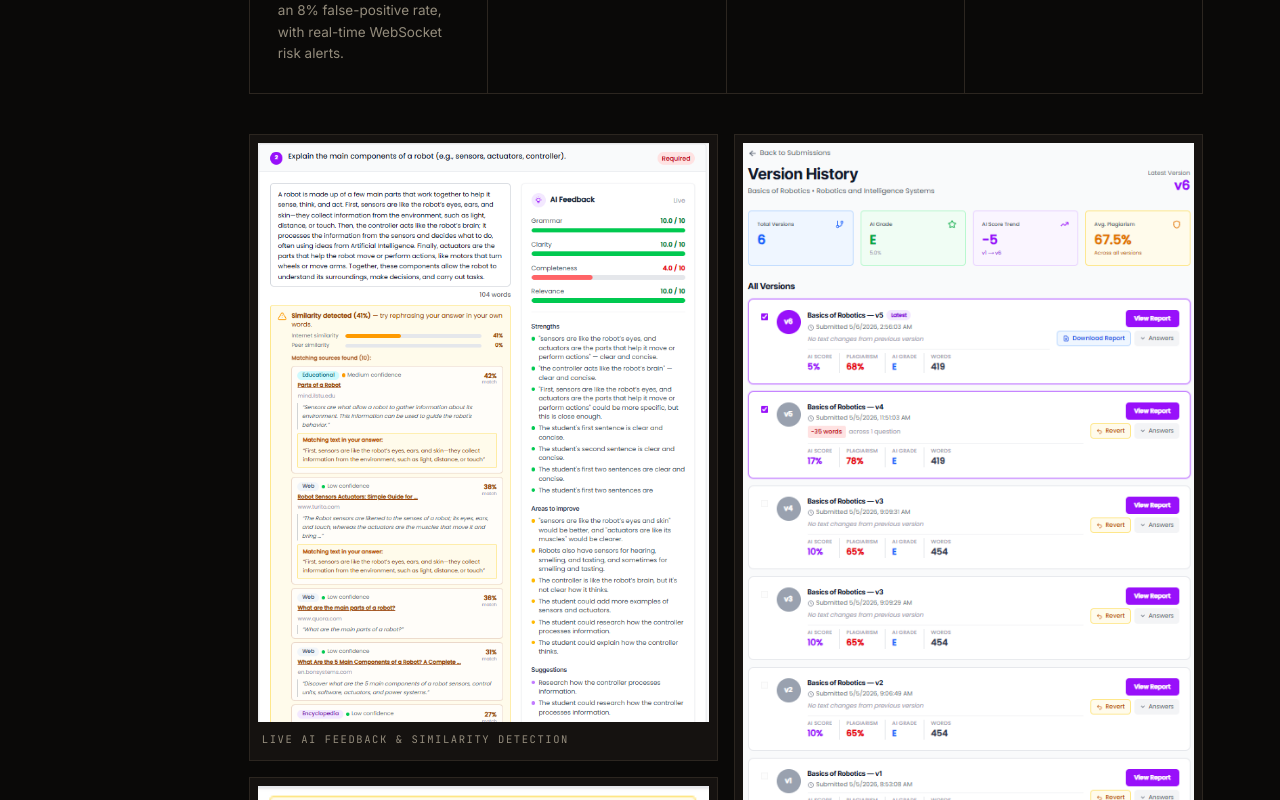
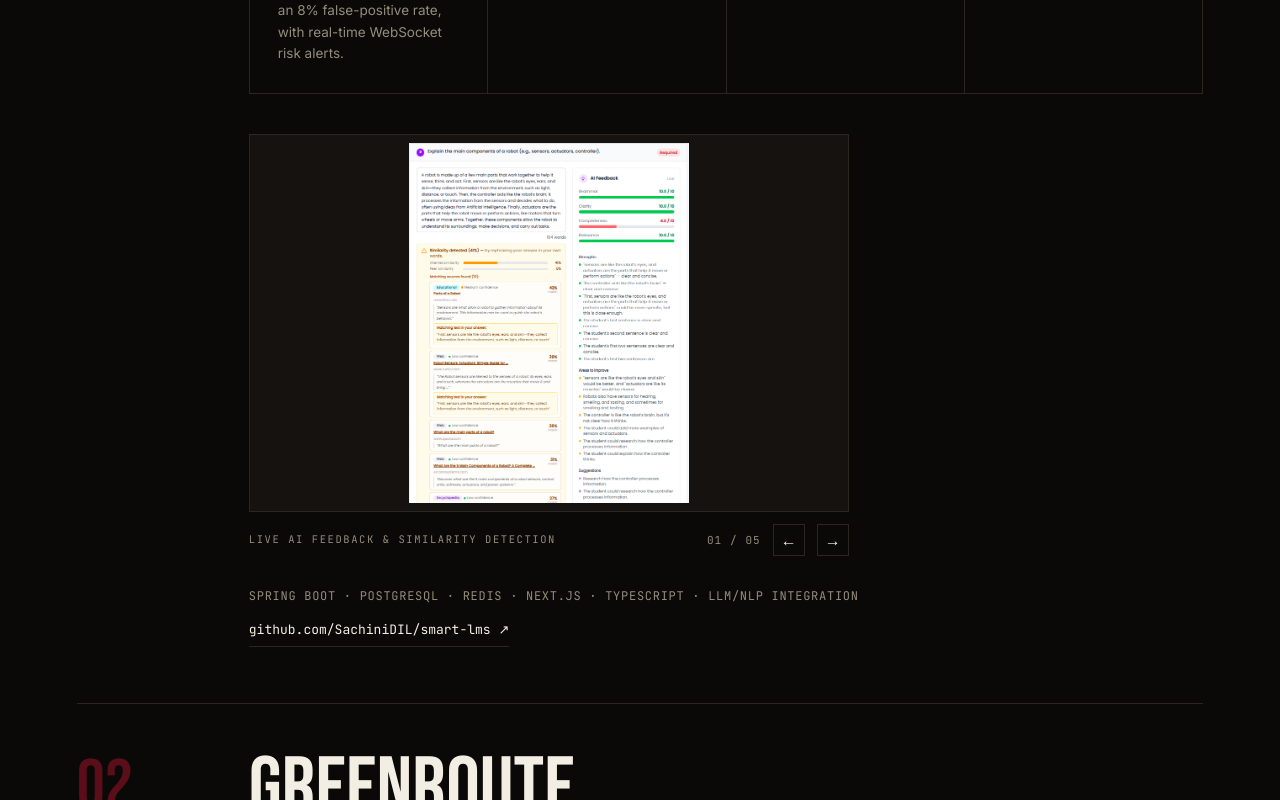
Before and after one commit to SachiniDIL/portfolio, a Next.js app: page / in a window 1280 px wide. Shown: the part 3900-4700 px from the top of the page. Built offline with nearby package versions, Linux system fonts and the light colour scheme.

Commit message:
Replace screenshot grid with a compact carousel
Show one SmartLMS screenshot at a time in a fixed-height letterboxed viewer with wrap-around prev/next buttons, an 01/05 counter, and an aria-live caption; clicking still opens the full-size capture.

```diff
--- a/components/Projects.tsx
+++ b/components/Projects.tsx
@@ -79,6 +79,9 @@ const practiceBuilds = [
 
 export default function Projects() {
   const [showPractice, setShowPractice] = useState(false);
+  const [shotIndex, setShotIndex] = useState(0);
+  const shot = screenshots[shotIndex];
+  const pad = (n: number) => String(n).padStart(2, "0");
 
   return (
     <section id="work" className="border-t border-line px-[6vw] py-[70px] md:py-[110px]">
@@ -137,36 +140,70 @@ export default function Projects() {
               </div>
             ))}
           </div>
-          <div className="mt-10 columns-1 gap-4 sm:columns-2">
-            {screenshots.map((shot, i) => (
-              <Reveal key={shot.caption} delay={i * 80} className="mb-4 break-inside-avoid">
+          <Reveal delay={100}>
+            <div className="mt-10 max-w-[600px]">
               <a
                 href={shot.src.src}
                 target="_blank"
                 rel="noreferrer"
+                title="Open full-size screenshot"
                 className="block border border-line bg-bg2 p-2 transition-colors duration-200 hover:border-crimson"
               >
+                <div className="relative h-[280px] sm:h-[360px]">
                   <Image
                     src={shot.src}
                     alt={shot.alt}
-                    placeholder="blur"
-                    sizes="(min-width: 640px) 40vw, 88vw"
-                    className="h-auto w-full"
+                    fill
+                    sizes="(min-width: 640px) 600px, 88vw"
+                    className="object-contain"
                   />
-                  <p className="px-1 pb-1 pt-2.5 font-mono text-[10.5px] uppercase tracking-[0.15em] text-muted">
+                </div>
+              </a>
+              <div className="mt-3 flex flex-wrap items-center justify-between gap-x-6 gap-y-3">
+                <p
+                  aria-live="polite"
+                  className="font-mono text-[10.5px] uppercase tracking-[0.15em] text-muted"
+                >
                   {shot.caption}
                 </p>
-                </a>
+                <div className="flex shrink-0 items-center gap-3">
+                  <span className="font-mono text-[11px] tracking-[0.1em] text-muted">
+                    {pad(shotIndex + 1)} / {pad(screenshots.length)}
+                  </span>
+                  <button
+                    type="button"
+                    aria-label="Previous screenshot"
+                    onClick={() =>
+                      setShotIndex((i) => (i - 1 + screenshots.length) % screenshots.length)
+                    }
+                    className="flex h-8 w-8 items-center justify-center border border-line text-paper transition-colors duration-200 hover:border-crimson hover:text-crimson"
+                  >
+                    ←
+                  </button>
+                  <button
+                    type="button"
+                    aria-label="Next screenshot"
+                    onClick={() => setShotIndex((i) => (i + 1) % screenshots.length)}
+                    className="flex h-8 w-8 items-center justify-center border border-line text-paper transition-colors duration-200 hover:border-crimson hover:text-crimson"
+                  >
+                    →
+                  </button>
+                </div>
+              </div>
+            </div>
           </Reveal>
-            ))}
-          </div>
           <Reveal delay={100}>
             <p className="mt-8 font-mono text-xs uppercase tracking-[0.06em] text-muted">
               Spring Boot · PostgreSQL · Redis · Next.js · TypeScript · LLM/NLP integration
             </p>
-            <p className="mt-3 font-mono text-[11px] uppercase tracking-[0.15em] text-muted/60">
-              Repo · Live demo — coming soon
-            </p>
+            <a
+              href="https://github.com/sandeepaMallawarachchi/smart-lms"
+              target="_blank"
+              rel="noreferrer"
+              className="mt-4 inline-block w-fit border-b border-line pb-1.5 font-mono text-[13px] text-paper transition-all duration-200 hover:translate-x-1 hover:border-crimson hover:text-crimson"
+            >
+              github.com/SachiniDIL/smart-lms&nbsp;↗
+            </a>
           </Reveal>
         </div>
       </div>
@@ -257,7 +294,7 @@ export default function Projects() {
               rel="noreferrer"
               className="mt-4 inline-block w-fit border-b border-line pb-1.5 font-mono text-[13px] text-paper transition-all duration-200 hover:translate-x-1 hover:border-crimson hover:text-crimson"
             >
-              github.com/Silverviles/Ruby&nbsp;↗
+              github.com/SachiniDIL/Ruby&nbsp;↗
             </a>
           </Reveal>
         </div>
```
Lines whose indentation alone changed are shown as unchanged.
